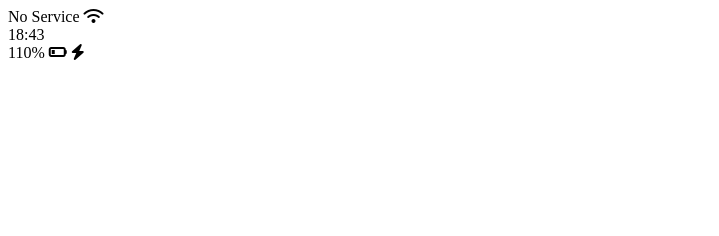
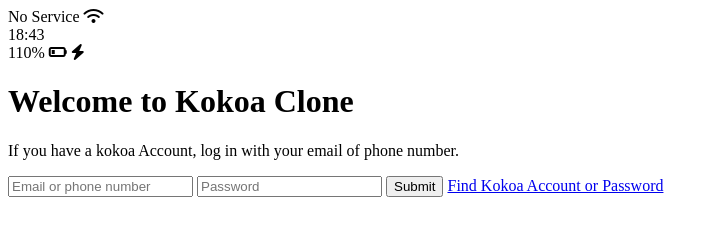
Before and after one commit to hyun-woo-git/kokoa-clone-lhw, a plain HTML site: page index.html in a window 1280 px wide. Shown: the whole page, without its empty margins (0-719 px from the left). Drawn offline with Linux system fonts and the light colour scheme.

Commit message:
Update index.html header,form,link

```diff
--- a/index.html
+++ b/index.html
@@ -21,6 +21,21 @@
         <i class="fas fa-bolt"></i>
       </div>
     </div>
+    <header class="welcome-header">
+      <h1 class="welcome-header__title">Welcome to Kokoa Clone</h1>
+      <p class="welcome-header__text">
+        If you have a kokoa Account, log in with your email of phone number.
+      </p>
+    </header>
+
+    <form id="login-form">
+      <input type="text" placeholder="Email or phone number" />
+      <input type="password" placeholder="Password" />
+      <input type="submit" valye="Log In" />
+
+      <a href="#">Find Kokoa Account or Password</a>
+    </form>
+
     <script
       src="https://kit.fontawesome.com/eaa591bfc3.js"
       crossorigin="anonymous"
```
